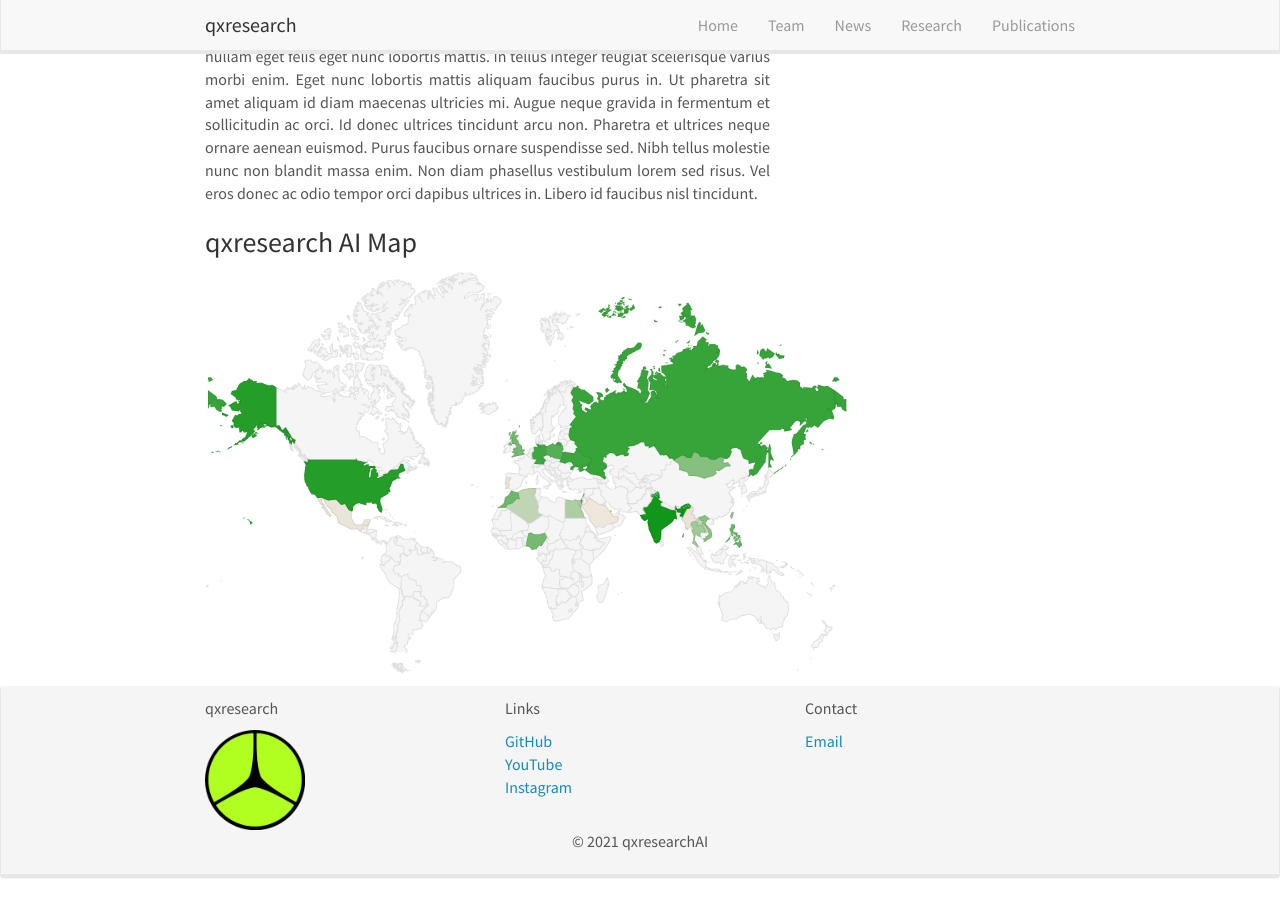
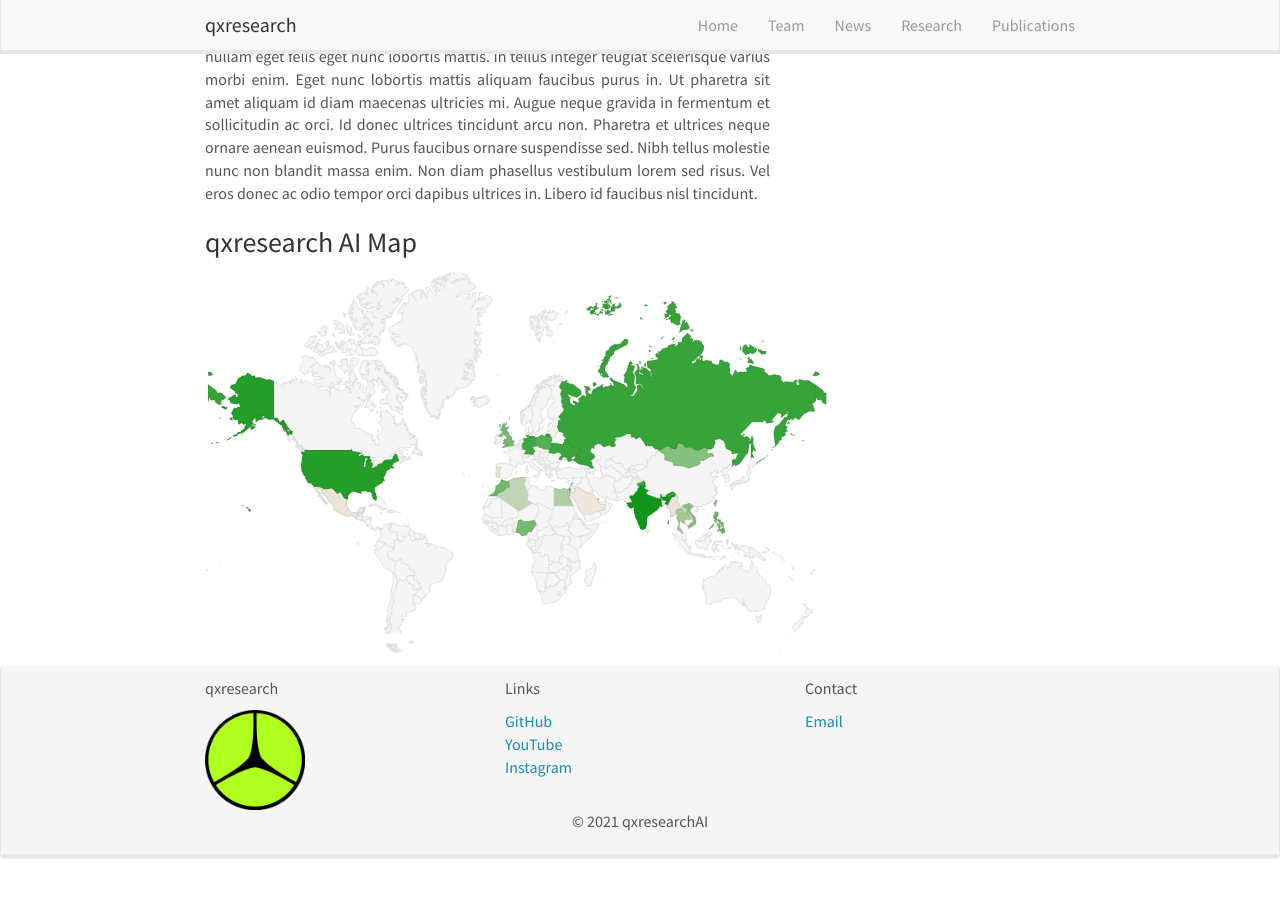
Before and after one commit to qxresearch/qxresearch.github.io, a Jekyll site: the page built from _pages/home.md, in a window 1280 px wide and 900 px high, scrolled down 729 px. Built offline with Jekyll 4.4.1, drawn with Linux system fonts in a browser that asks for light colours; nearby versions of some CDN libraries; comment, search, counter and statistics services are not loaded.

Commit message:
Update home.md

```diff
--- a/_pages/home.md
+++ b/_pages/home.md
@@ -15,6 +15,6 @@ Cras adipiscing enim eu turpis. Imperdiet massa tincidunt nunc pulvinar sapien e
 
 <p>
   <a href="https://www.youtube.com/channel/UCX7oe66V8zyFpAJyMfPL9VA">
-    <img src="https://raw.githubusercontent.com/qxresearch/qxresearch.github.io/main/images/Delete/map%20qx.png" alt="Logo" width="642" height="406">
+    <img src="https://raw.githubusercontent.com/qxresearch/qxresearch.github.io/main/images/Delete/map%20qx.png" alt="Logo" width="622" height="386">
   </a>
 </p>
```
